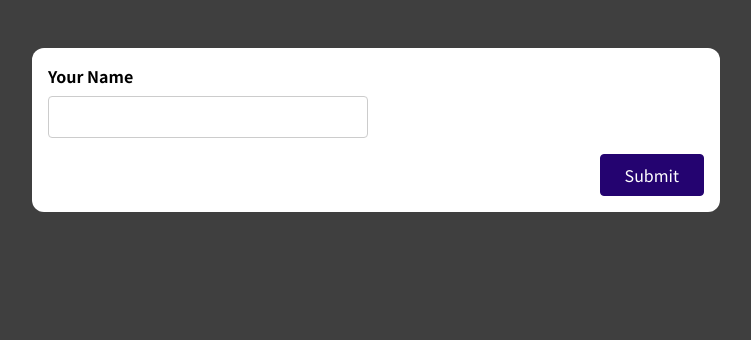
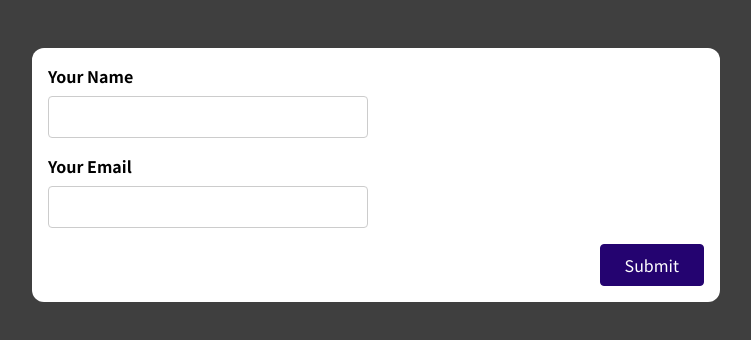
Before and after one commit to samko945/udemy-max-s16-form-inputs-validation-custom-hooks, a React (Create React App) app: page / in a window 1280 px wide. Shown: the top 340 px of the page, without its empty margins (264-1015 px from the left). Built offline with nearby package versions, Linux system fonts and the light colour scheme.

Commit message:
implement second input

```diff
--- a/src/components/SimpleInput.js
+++ b/src/components/SimpleInput.js
@@ -3,14 +3,16 @@ import React, { useState } from "react";
 const SimpleInput = (props) => {
 	const [enteredName, setEnteredName] = useState("");
 	const [enteredNameIsTouched, setEnteredNameIsTouched] = useState(false);
-	// example enteredAge state
-	// enteredAgeIsTouched state
+	const [enteredEmail, setEnteredEmail] = useState("");
+	const [enteredEmailIsTouched, setEnteredEmailIsTouched] = useState(false);
 
 	const enteredNameIsValid = enteredName.trim() !== "";
 	const enteredNameIsInvalid = !enteredNameIsValid && enteredNameIsTouched;
+	const enteredEmailIsValid = enteredEmail.includes("@");
+	const enteredEmailIsInvalid = !enteredEmailIsValid && enteredEmailIsTouched;
 
 	let formIsValid = false;
-	if (enteredNameIsValid) {
+	if (enteredNameIsValid && enteredEmailIsValid) {
 		formIsValid = true;
 	}
 
@@ -19,8 +21,17 @@ const SimpleInput = (props) => {
 		setEnteredName(newValue);
 	};
 
+	const emailInputChangeHandler = (e) => {
+		const newValue = e.target.value;
+		setEnteredEmail(newValue);
+	};
+
 	const nameInputBlurHandler = (e) => {
 		setEnteredNameIsTouched(true);
+	};
+
+	const emailInputBlurHandler = (e) => {
+		setEnteredEmailIsTouched(true);
 	};
 
 	const submitFormHandler = (e) => {
@@ -28,14 +39,18 @@ const SimpleInput = (props) => {
 		if (!formIsValid) return;
 		console.log(enteredName);
 		setEnteredName("");
+		setEnteredEmail("");
 		setEnteredNameIsTouched(false);
+		setEnteredEmailIsTouched(false);
 	};
 
-	const formInputClasses = !enteredNameIsInvalid ? "form-control" : "form-control invalid";
+	const formInputClasses = (inputIsInvalid) => {
+		return !inputIsInvalid ? "form-control" : "form-control invalid";
+	};
 
 	return (
 		<form onSubmit={submitFormHandler}>
-			<div className={formInputClasses}>
+			<div className={formInputClasses(enteredNameIsInvalid)}>
 				<label htmlFor="name">Your Name</label>
 				<input
 					type="text"
@@ -46,6 +61,17 @@ const SimpleInput = (props) => {
 				/>
 				{enteredNameIsInvalid && <p className="error-text">Name must not be empty.</p>}
 			</div>
+			<div className={formInputClasses(enteredEmailIsInvalid)}>
+				<label htmlFor="email">Your Email</label>
+				<input
+					type="email"
+					id="email"
+					onChange={emailInputChangeHandler}
+					onBlur={emailInputBlurHandler}
+					value={enteredEmail}
+				/>
+				{enteredEmailIsInvalid && <p className="error-text">Email must not be empty.</p>}
+			</div>
 			<div className="form-actions">
 				<button>Submit</button>
 			</div>
```
